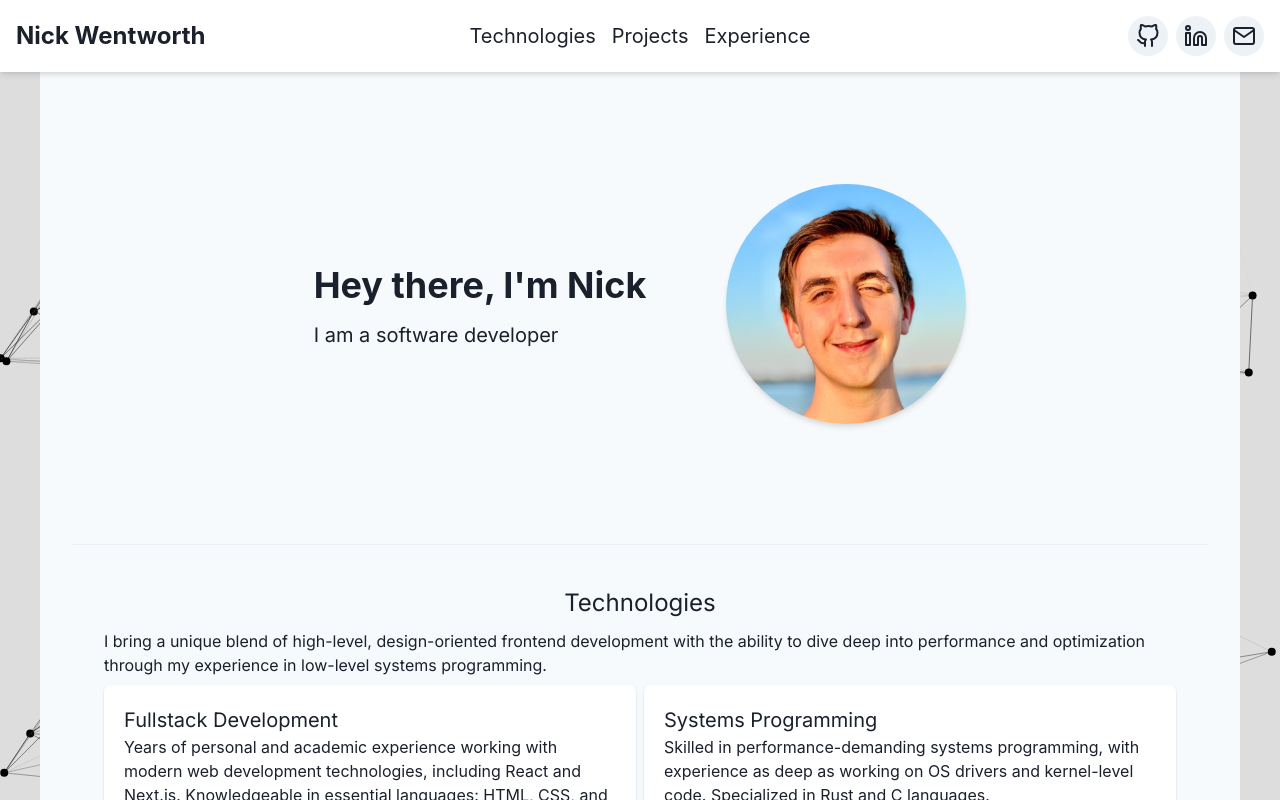
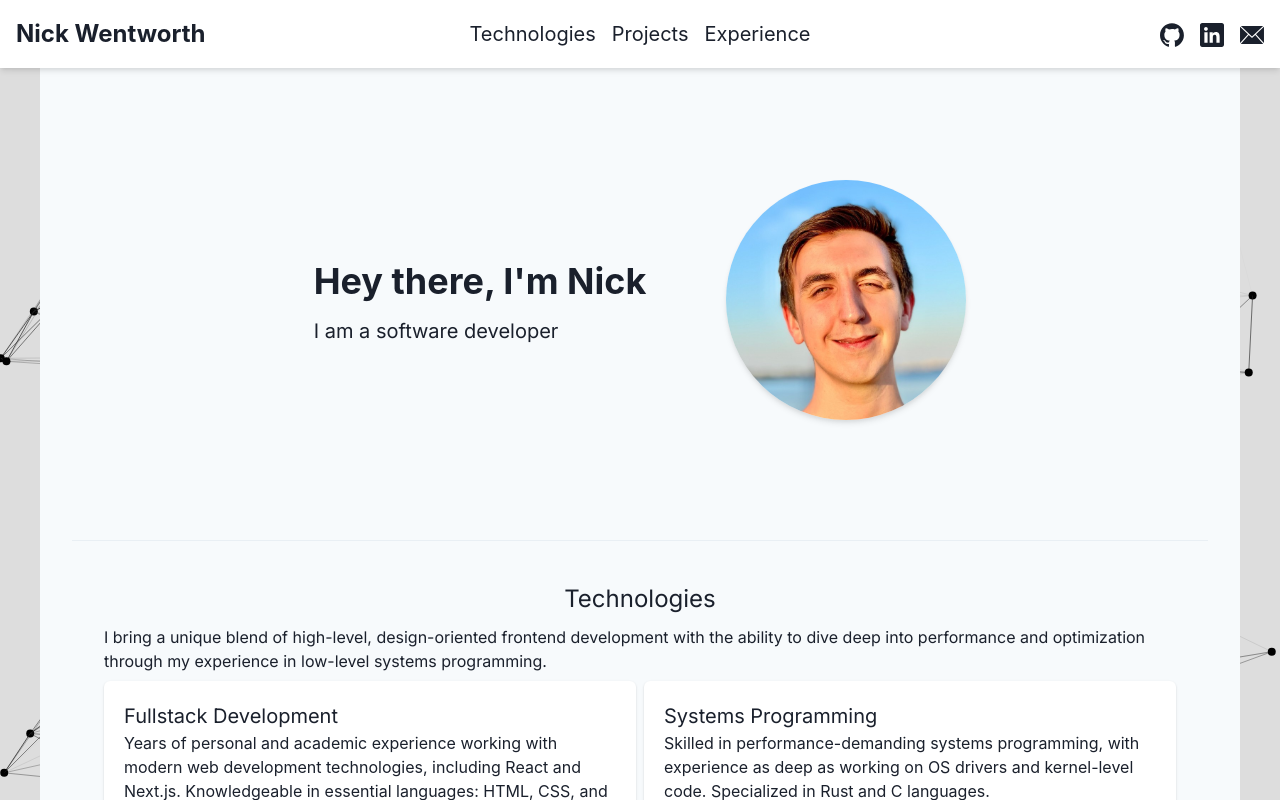
Before and after one commit to NickWentworth/portfolio, a React (Vite) app: page / in a window 1280 px wide. Built offline with nearby package versions, Linux system fonts and the light colour scheme.

Commit message:
refactored svgs into chakra icons

```diff
--- a/src/App.tsx
+++ b/src/App.tsx
@@ -7,7 +7,6 @@ import {
     Center,
     Divider,
     Grid,
-    IconButton,
     Image,
     Link,
     SimpleGrid,
@@ -50,32 +49,20 @@ export default function App() {
                     <Link href={`#${EXPERIENCE}`}>Experience</Link>
                 </Stack>
 
-                <Stack direction='row' justify='end'>
+                <Stack direction='row' gap='1rem' justify='end'>
                     <Link href='https://github.com/nickwentworth' isExternal>
-                        <IconButton
-                            aria-label='External GitHub link'
-                            isRound
-                            icon={<GitHub />}
-                        />
+                        <GitHub fontSize='2xl' />
                     </Link>
 
                     <Link
                         href='https://www.linkedin.com/in/nickwentworth/'
                         isExternal
                     >
-                        <IconButton
-                            aria-label='External LinkedIn link'
-                            isRound
-                            icon={<LinkedIn />}
-                        />
+                        <LinkedIn fontSize='2xl' />
                     </Link>
 
                     <Link href='mailto:nickwentworth123@gmail.com' isExternal>
-                        <IconButton
-                            aria-label='External mailto link'
-                            isRound
-                            icon={<Mail />}
-                        />
+                        <Mail fontSize='2xl' />
                     </Link>
                 </Stack>
             </Grid>
--- a/src/components/ProjectCard.tsx
+++ b/src/components/ProjectCard.tsx
@@ -3,7 +3,6 @@ import {
     Card,
     CardBody,
     Divider,
-    IconButton,
     Image,
     Link,
     Spacer,
@@ -56,11 +55,7 @@ export default function ProjectCard({ project }: ProjectCardProps) {
 
                     {project.source && (
                         <Link href={project.source} alignSelf='end' isExternal>
-                            <IconButton
-                                aria-label='Source code link'
-                                isRound
-                                icon={<GitHub />}
-                            />
+                            <GitHub fontSize='2xl' />
                         </Link>
                     )}
                 </Stack>
--- a/src/icons/Github.tsx
+++ b/src/icons/Github.tsx
@@ -1,17 +1,7 @@
-export function GitHub() {
-    return (
-        <svg
-            xmlns='http://www.w3.org/2000/svg'
-            width='24'
-            height='24'
-            viewBox='0 0 24 24'
-            fill='none'
-            stroke='currentColor'
-            strokeWidth='2'
-            strokeLinecap='round'
-            strokeLinejoin='round'
-        >
-            <path d='M9 19c-5 1.5-5-2.5-7-3m14 6v-3.87a3.37 3.37 0 0 0-.94-2.61c3.14-.35 6.44-1.54 6.44-7A5.44 5.44 0 0 0 20 4.77 5.07 5.07 0 0 0 19.91 1S18.73.65 16 2.48a13.38 13.38 0 0 0-7 0C6.27.65 5.09 1 5.09 1A5.07 5.07 0 0 0 5 4.77a5.44 5.44 0 0 0-1.5 3.78c0 5.42 3.3 6.61 6.44 7A3.37 3.37 0 0 0 9 18.13V22'></path>
-        </svg>
-    );
-}
+import { createIcon } from '@chakra-ui/react';
+
+export const GitHub = createIcon({
+    displayName: 'GitHub',
+    viewBox: '0 0 98 96',
+    d: 'M48.854 0C21.839 0 0 22 0 49.217c0 21.756 13.993 40.172 33.405 46.69 2.427.49 3.316-1.059 3.316-2.362 0-1.141-.08-5.052-.08-9.127-13.59 2.934-16.42-5.867-16.42-5.867-2.184-5.704-5.42-7.17-5.42-7.17-4.448-3.015.324-3.015.324-3.015 4.934.326 7.523 5.052 7.523 5.052 4.367 7.496 11.404 5.378 14.235 4.074.404-3.178 1.699-5.378 3.074-6.6-10.839-1.141-22.243-5.378-22.243-24.283 0-5.378 1.94-9.778 5.014-13.2-.485-1.222-2.184-6.275.486-13.038 0 0 4.125-1.304 13.426 5.052a46.97 46.97 0 0 1 12.214-1.63c4.125 0 8.33.571 12.213 1.63 9.302-6.356 13.427-5.052 13.427-5.052 2.67 6.763.97 11.816.485 13.038 3.155 3.422 5.015 7.822 5.015 13.2 0 18.905-11.404 23.06-22.324 24.283 1.78 1.548 3.316 4.481 3.316 9.126 0 6.6-.08 11.897-.08 13.526 0 1.304.89 2.853 3.316 2.364 19.412-6.52 33.405-24.935 33.405-46.691C97.707 22 75.788 0 48.854 0z',
+});
--- a/src/icons/LinkedIn.tsx
+++ b/src/icons/LinkedIn.tsx
@@ -1,19 +1,7 @@
-export function LinkedIn() {
-    return (
-        <svg
-            xmlns='http://www.w3.org/2000/svg'
-            width='24'
-            height='24'
-            viewBox='0 0 24 24'
-            fill='none'
-            stroke='currentColor'
-            strokeWidth='2'
-            strokeLinecap='round'
-            strokeLinejoin='round'
-        >
-            <path d='M16 8a6 6 0 0 1 6 6v7h-4v-7a2 2 0 0 0-2-2 2 2 0 0 0-2 2v7h-4v-7a6 6 0 0 1 6-6z'></path>
-            <rect x='2' y='9' width='4' height='12'></rect>
-            <circle cx='4' cy='4' r='2'></circle>
-        </svg>
-    );
-}
+import { createIcon } from '@chakra-ui/react';
+
+export const LinkedIn = createIcon({
+    displayName: 'LinkedIn',
+    viewBox: '4 4 22 22',
+    d: 'M24,4H6C4.895,4,4,4.895,4,6v18c0,1.105,0.895,2,2,2h18c1.105,0,2-0.895,2-2V6C26,4.895,25.105,4,24,4z M10.954,22h-2.95 v-9.492h2.95V22z M9.449,11.151c-0.951,0-1.72-0.771-1.72-1.72c0-0.949,0.77-1.719,1.72-1.719c0.948,0,1.719,0.771,1.719,1.719 C11.168,10.38,10.397,11.151,9.449,11.151z M22.004,22h-2.948v-4.616c0-1.101-0.02-2.517-1.533-2.517 c-1.535,0-1.771,1.199-1.771,2.437V22h-2.948v-9.492h2.83v1.297h0.04c0.394-0.746,1.356-1.533,2.791-1.533 c2.987,0,3.539,1.966,3.539,4.522V22z',
+});
--- a/src/icons/Mail.tsx
+++ b/src/icons/Mail.tsx
@@ -1,18 +1,7 @@
-export function Mail() {
-    return (
-        <svg
-            xmlns='http://www.w3.org/2000/svg'
-            width='24'
-            height='24'
-            viewBox='0 0 24 24'
-            fill='none'
-            stroke='currentColor'
-            strokeWidth='2'
-            strokeLinecap='round'
-            strokeLinejoin='round'
-        >
-            <path d='M4 4h16c1.1 0 2 .9 2 2v12c0 1.1-.9 2-2 2H4c-1.1 0-2-.9-2-2V6c0-1.1.9-2 2-2z'></path>
-            <polyline points='22,6 12,13 2,6'></polyline>
-        </svg>
-    );
-}
+import { createIcon } from '@chakra-ui/react';
+
+export const Mail = createIcon({
+    displayName: 'Mail',
+    viewBox: '0 0 512 512',
+    d: 'M170.591,239.406L1.584,429.263c-0.433-1.911-1.084-3.759-1.084-5.852V88.589c0-2.541,0.71-4.837,1.356-7.144L170.591,239.406z M493.987,65.524c-1.238-0.277-2.424-0.876-3.79-0.876H21.819c-1.297,0-2.456,0.599-3.769,0.876l237.961,222.734L493.987,65.524z M262.808,313.021c-1.954,1.869-4.372,2.777-6.797,2.777c-2.419,0-4.842-0.908-6.775-2.777l-62.21-58.217L16.656,446.145c1.698,0.523,3.364,1.207,5.163,1.207h468.378c1.89,0,3.534-0.684,5.243-1.207L325.082,254.804L262.808,313.021z M341.494,239.406l168.98,189.836c0.459-1.911,1.025-3.759,1.025-5.831V88.589c0-2.499-0.62-4.837-1.26-7.133L341.494,239.406z',
+});
```
